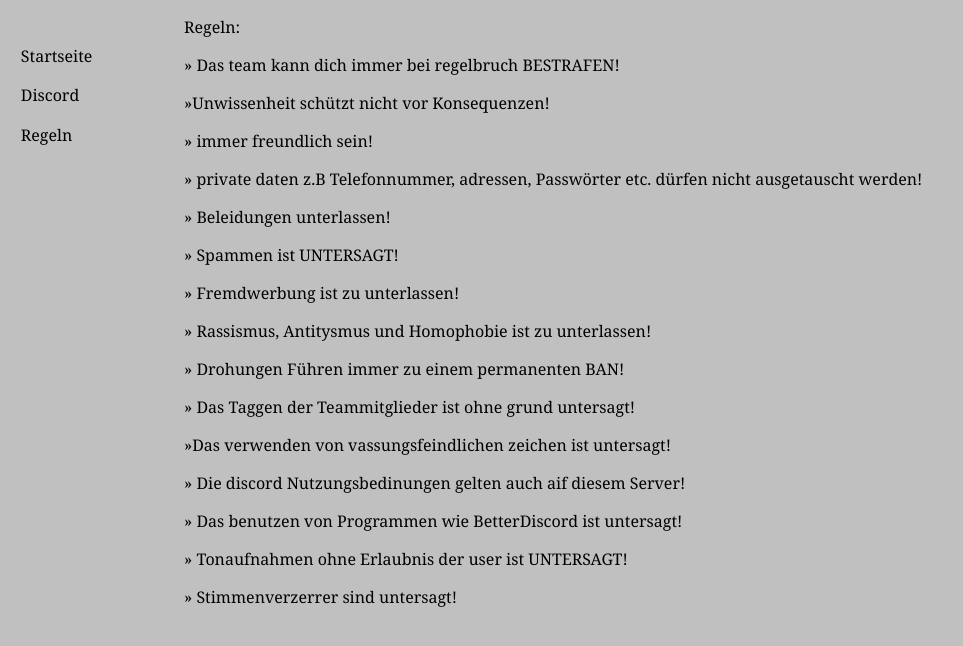
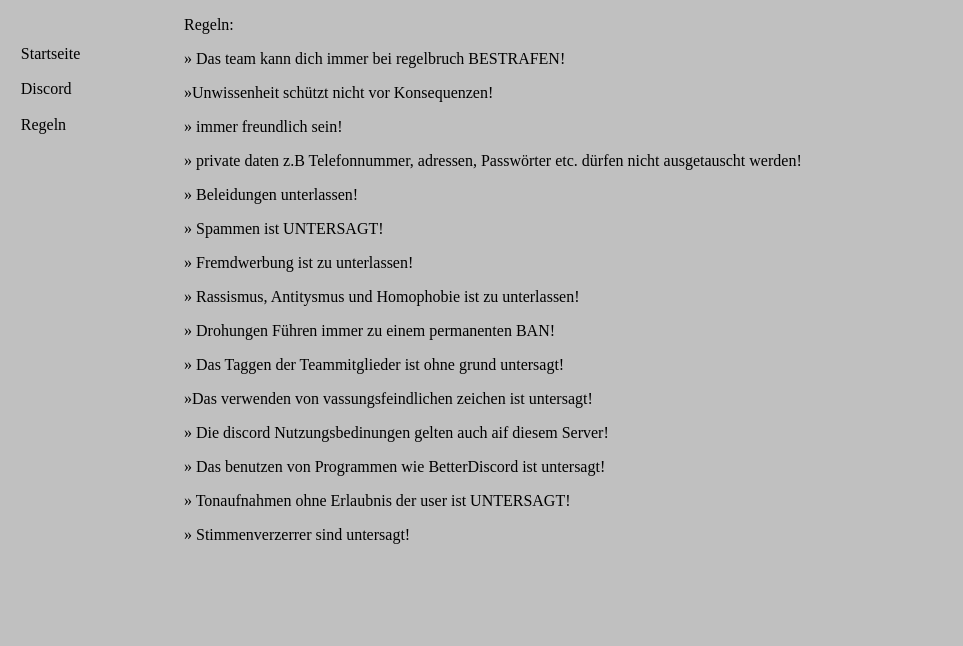
Before and after one commit to CityCraft-DE/citycraft, a plain HTML site: page regeln.html in a window 1280 px wide. Shown: the whole page, without its empty margins (0-963 px from the left). Drawn offline with Linux system fonts and the light colour scheme.

Commit message:
Update style.css

```diff
--- a/style.css
+++ b/style.css
@@ -1,63 +1,31 @@
 body {
-
   padding-left: 11em;
-
-  font-family: Georgia, "Times New Roman",
-
-        Times, serif;
-
+  font-family: "Times New Roman";
   color: black;
-
   background-color: silver }
-
 ul.navbar {
-
   list-style-type: none;
-
   padding: 0;
-
   margin: 0;
-
   position: absolute;
-
   top: 2em;
-
   left: 1em;
-
   width: 9em }
-
 h1 {
-
-  font-family: Helvetica, Geneva, Arial,
-
-        SunSans-Regular, sans-serif }
-
+  font-family: Arial
+  }
 ul.navbar li {
-
-  background: ;
-
+  background: Hintergrund.png;
   margin: 0.5em 0;
-
   padding: 0.3em;
-
   border-right: 1em solid silver }
-
 ul.navbar a {
-
   text-decoration: none }
-
 a:link {
-
   color: black }
-
 a:visited {
-
   color: black }
-
 address {
-
   margin-top: 1em;
-
   padding-top: 1em;
-
   border-top: thin dotted }
```
